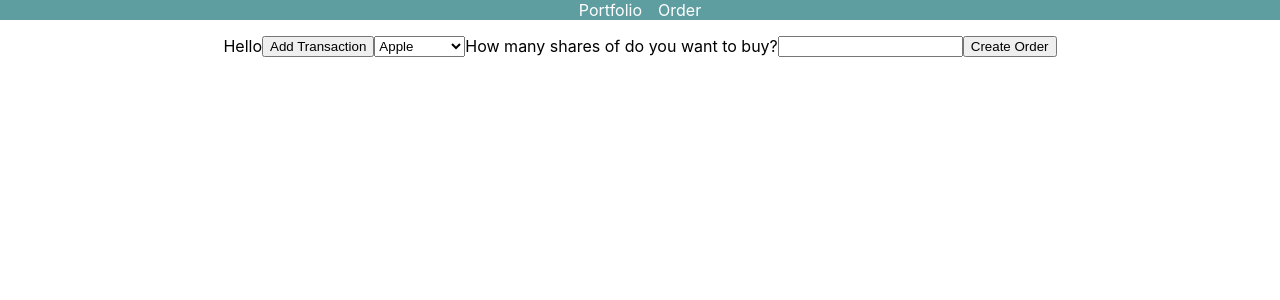
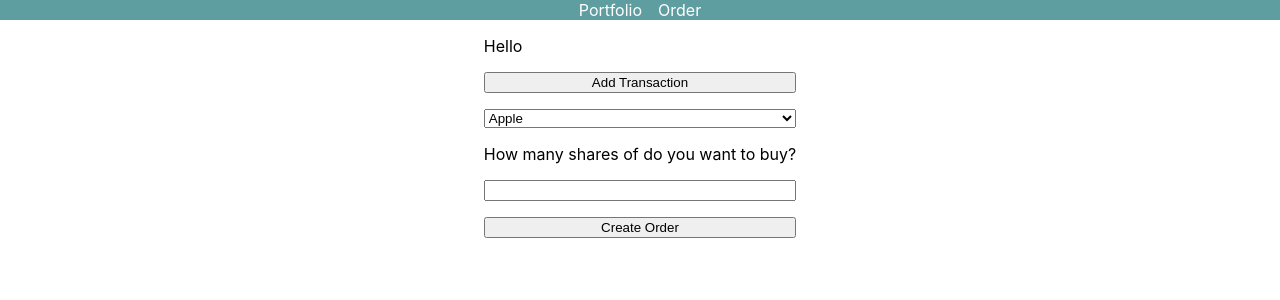
Before and after one commit to jdesmond91/trading-frontend, a React (Create React App) app: page /order in a window 1280 px wide. Shown: the top 300 px of the page. Built offline with nearby package versions, Linux system fonts and the light colour scheme.

Commit message:
added class for flex column

```diff
--- a/src/App.css
+++ b/src/App.css
@@ -1,5 +1,10 @@
 .flex {
 	display: flex;
+}
+
+.column {
+	flex-direction: column;
+	gap: 1rem;
 }
 
 .nav {
```
